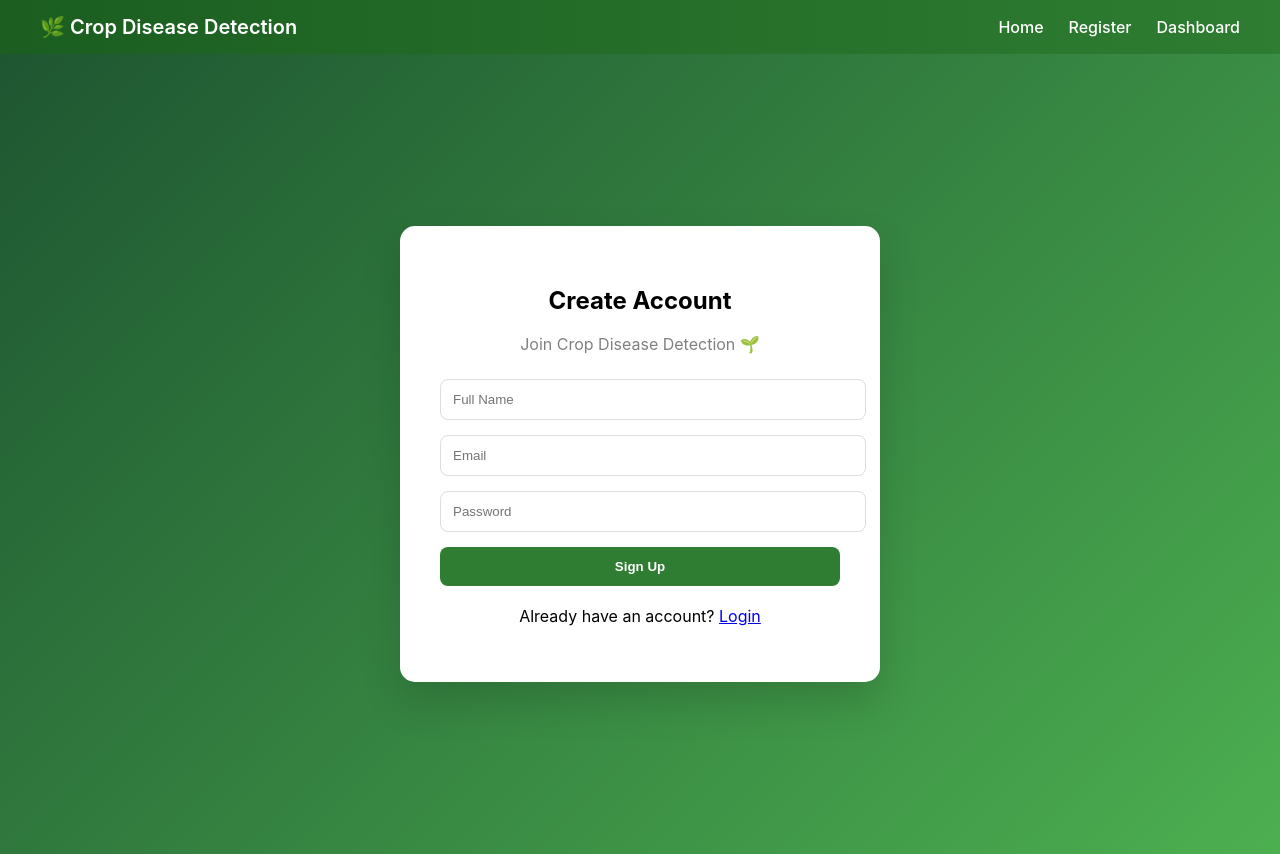
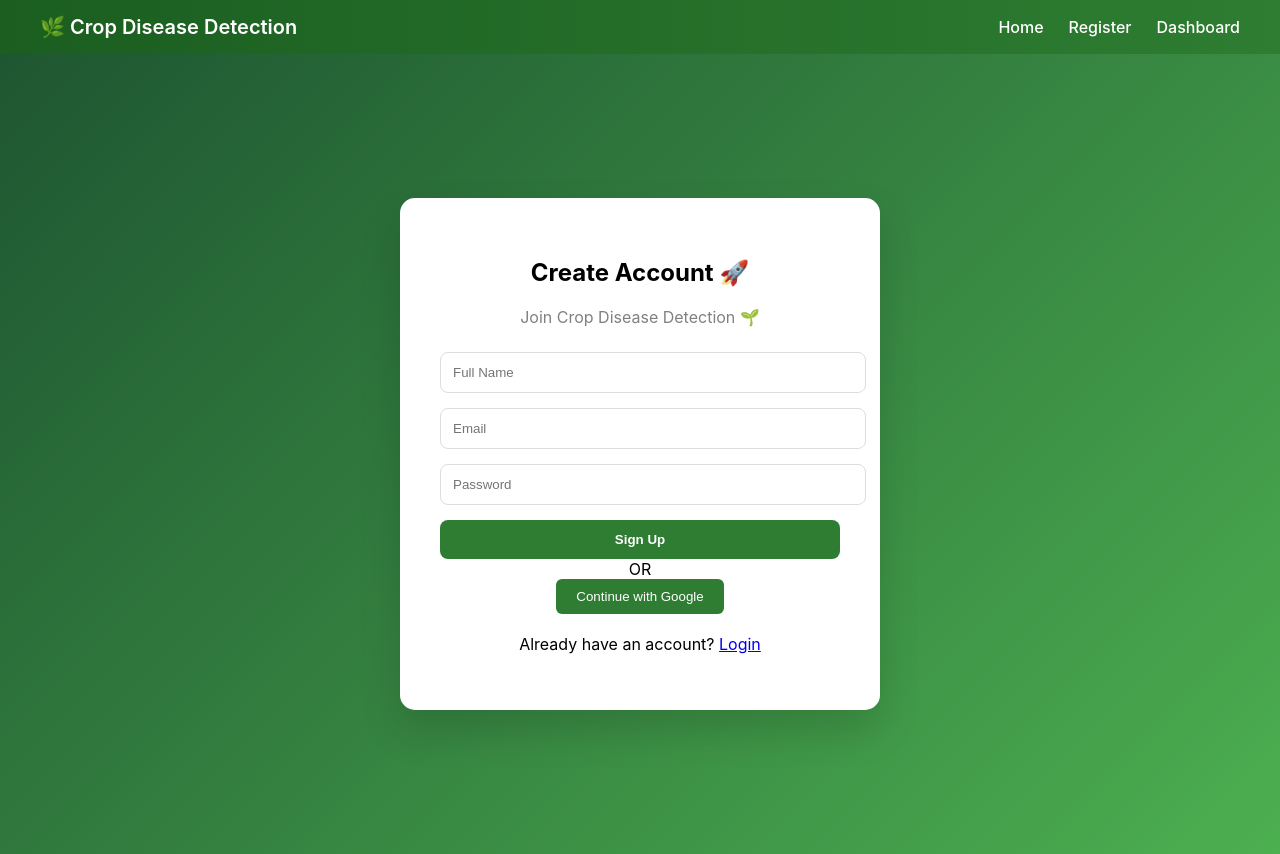
Before and after one commit to kammeows/crop_disease_capstone_project, a React (Create React App) app in the folder client/: page /register in a window 1280 px wide. Built offline with nearby package versions, Linux system fonts and the light colour scheme.

Commit message:
signup-oauth

```diff
--- a/client/src/pages/Signup.js
+++ b/client/src/pages/Signup.js
@@ -1,35 +1,54 @@
-import { useState } from "react";
+import { useState, useEffect } from "react";
 import axios from "axios";
-import { useNavigate, Link } from "react-router-dom";
-import "./Login.css"; // reuse same styling
+import { useNavigate, Link, useLocation } from "react-router-dom";
+import "./Login.css";
 
 function Signup() {
   const [name, setName] = useState("");
   const [email, setEmail] = useState("");
   const [password, setPassword] = useState("");
   const navigate = useNavigate();
+  const location = useLocation();
+
+  // Handle OAuth error from backend
+  useEffect(() => {
+    const params = new URLSearchParams(location.search);
+    if (params.get("error") === "oauth") {
+      alert("Google authentication failed. Please sign up manually.");
+    }
+  }, [location]);
 
   const handleSignup = async (e) => {
     e.preventDefault();
 
     try {
-      await axios.post("http://localhost:5000/api/auth/signup", {
-        name,
-        email,
-        password,
-      });
+      const res = await axios.post(
+        "http://localhost:5000/api/auth/signup",
+        { name, email, password }
+      );
 
-      alert("Signup successful!");
-      navigate("/");
+      // If backend returns token (auto login)
+      if (res.data.token) {
+        localStorage.setItem("token", res.data.token);
+        navigate("/dashboard");
+      } else {
+        alert("Signup successful! Please login.");
+        navigate("/");
+      }
+
     } catch (error) {
       alert(error.response?.data?.msg || "Signup failed");
     }
   };
 
+  const handleGoogleSignup = () => {
+    window.open("http://localhost:5000/auth/google", "_self");
+  };
+
   return (
     <div className="login-container">
       <div className="login-card">
-        <h2>Create Account</h2>
+        <h2>Create Account 🚀</h2>
         <p className="subtitle">Join Crop Disease Detection 🌱</p>
 
         <form onSubmit={handleSignup}>
@@ -59,6 +78,15 @@ function Signup() {
           </button>
         </form>
 
+        <div className="divider">OR</div>
+
+        <button
+          onClick={handleGoogleSignup}
+          className="google-btn"
+        >
+          Continue with Google
+        </button>
+
         <p className="signup-text">
           Already have an account? <Link to="/">Login</Link>
         </p>
```
